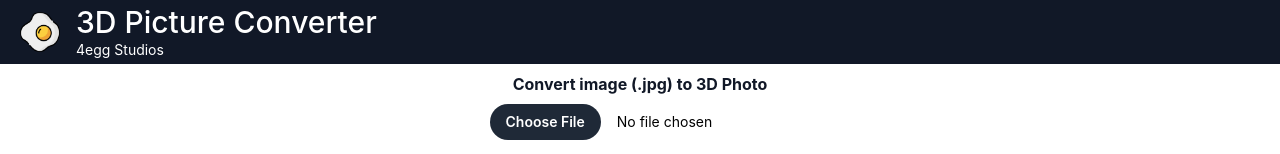
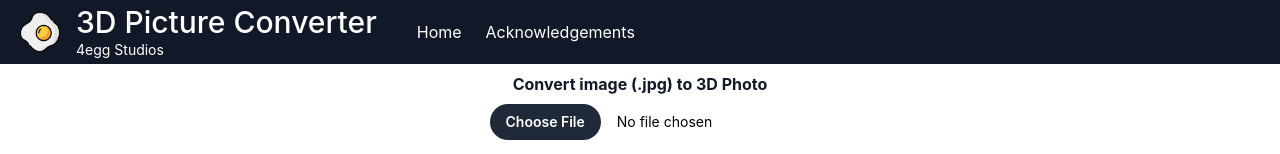
Before and after one commit to gtopacio/DIGIMAP-FRONT, a Next.js app: page / in a window 1280 px wide. Shown: the top 154 px of the page. Built offline with nearby package versions, Linux system fonts and the light colour scheme.

Commit message:
Started Acknowledgements

```diff
--- a/components/Banner.js
+++ b/components/Banner.js
@@ -10,6 +10,10 @@ export default function Banner() {
                             <div class="text-sm font-regular">4egg Studios</div>
                         </div>
                     </div>
+                    <div class="justify-self-end flex flex-row text-white space-x-6">
+                        <div class="text-m font-regular">Home</div>
+                        <div class="text-m font-regular">Acknowledgements</div>
+                    </div>
                 </header>
             </div>
         </div>
```
